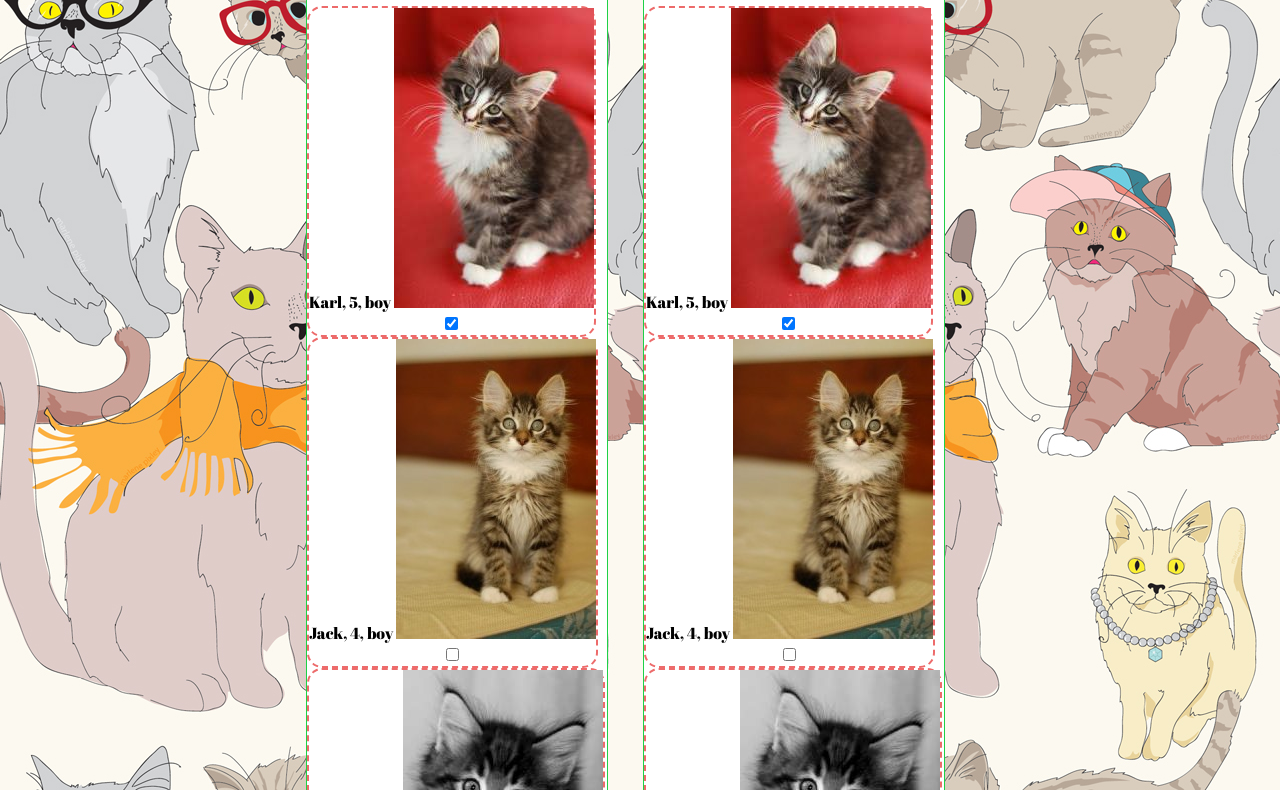
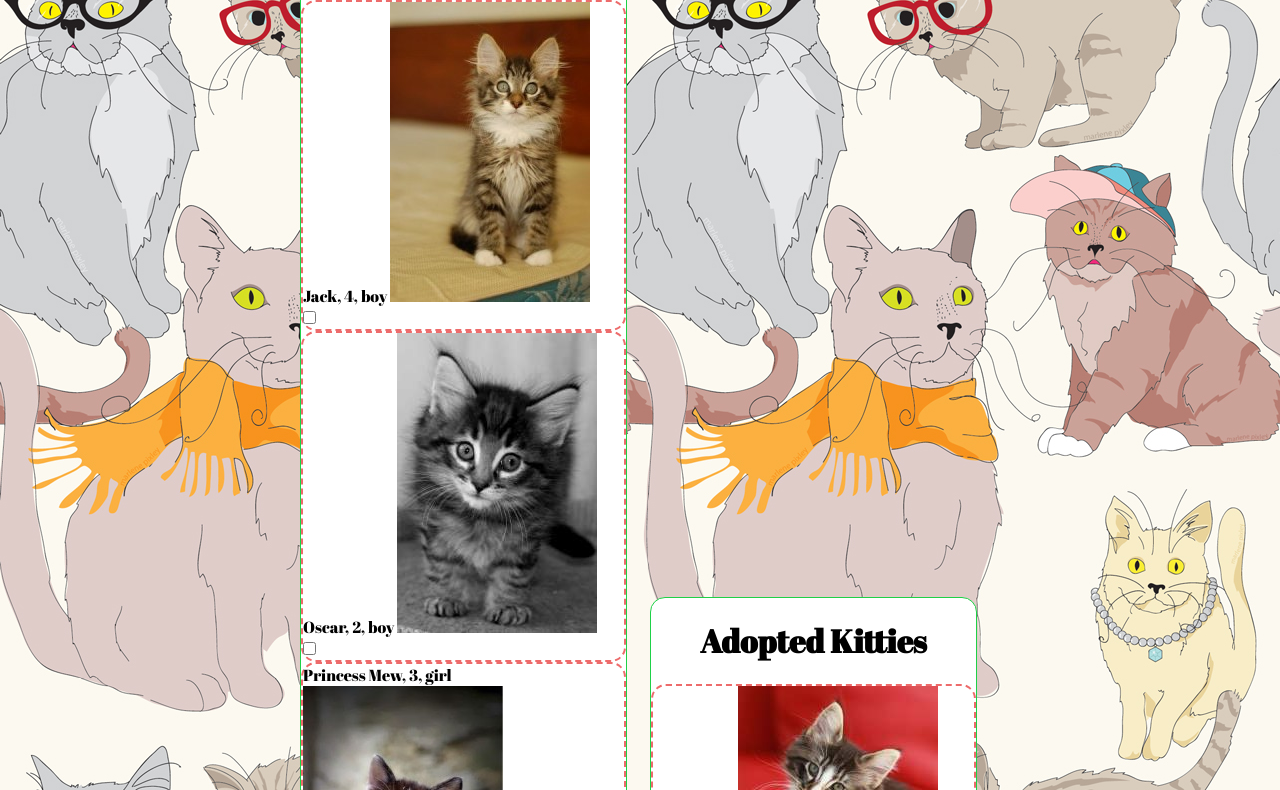
Before and after one commit to coloradojay/kitties-starter-app, a plain HTML site: page index.html in a window 1280 px wide. Shown: the part 140-930 px from the top of the page. Drawn offline with Linux system fonts and the light colour scheme.

Commit message:
Adding true/false filters to the Adopted_Adoptable columns

```diff
--- a/css/style.css
+++ b/css/style.css
@@ -1,4 +1,4 @@
-@import url(http://fonts.googleapis.com/css?family=Abril+Fatface);
+
 
 body {
 	background-image: url(../images/background.png);
@@ -12,7 +12,6 @@ header > h1 {
 #container {
 	margin: 0 auto;
 	width: 700px;
-
 }
 
 .left-container, .right-container {
@@ -21,10 +20,10 @@ header > h1 {
 	-webkit-border-radius: 15px 15px 15px 15px;
 	border: 1px solid #1ed147;
 	display: inline-block;
-  	width: 300px;
-  	min-height: 150px;
-  	margin: 1em;
+	width: 325px;
+	min-height: 150px;
 	background-color: white;
+	margin: 10px 10px 10px 10px;
 }
 
 .dashed {
@@ -32,29 +31,24 @@ header > h1 {
 	-moz-border-radius: 15px 15px 15px 15px;
 	-webkit-border-radius: 15px 15px 15px 15px;
 	border: 2px dashed #ed6b6b;
-	margin: 0;
-	display: inline-block;
-	text-align: center;
 }
 
 .adopted {
-  display: block!important;
+/*  display: block!important;
   position: absolute;
   top: -9999px;
-  left: -9999px;
+  left: -9999px;*/
 }
 
 h1 {
 	text-align: center;
 }
 ul {
-	/*padding: 25px;*/
 	margin: 0;
 	padding: 0;
 }
 li {
 	display: block;
 	margin: 0 auto;
-
 	list-style: none;
 }
--- a/index.html
+++ b/index.html
@@ -11,7 +11,9 @@
 		<![endif]-->
 
 		<link rel="stylesheet" href="css/normalize.css">
+		<link href='http://fonts.googleapis.com/css?family=Abril+Fatface' rel='stylesheet' type='text/css'>
 		<link rel="stylesheet" href="css/style.css">
+
 		<script src="js/angular.js"></script>
 		<script src="js/main.js"></script>
 		<script src="js/KittiesController.js"></script>
@@ -29,12 +31,12 @@
 			<section class="left-container">
 			<h1>Adoptable Kitties</h1>
 				<ul>
-					<li ng-class="{'adopted': kitty.adopted | false }" class="dashed" ng-repeat="kitty in kitties.kittiesList">
+					<li class="dashed" ng-repeat="kitty in kitties.kittiesList | filter:kitty.adopted=false">
 						{{ kitty.catName }},
 						{{ kitty.monthsOld }},
 						{{ kitty.gender }}
 						<img ng-src="{{kitty.image}}"><br>
-						<input type="checkbox" ng-model="kitty.adopted">
+						<input type="checkbox" ng-model="kitties.adopted">
 					</li>
 				</ul>
 			</section><!-- End left Container -->
@@ -42,12 +44,12 @@
 			<section class="right-container">
 			<h1>Adopted Kitties</h1>
 				<ul>
-					<li ng-class="{'adopted: kitty.adopted | true }" class="dashed" ng-repeat="kitty in kitties.kittiesList">
+					<li class="dashed" ng-repeat="kitty in kitties.kittiesList | filter:kitty.adopted=true">
 						{{ kitty.catName }},
 						{{ kitty.monthsOld }},
 						{{ kitty.gender }}
 						<img ng-src="{{kitty.image}}"><br>
-						<input type="checkbox" ng-model="kitty.adopted">
+						<input type="checkbox" ng-model="kitties.adopted">
 					</li>
 				</ul>
 			</section><!-- End Right Container -->
--- a/js/KittiesController.js
+++ b/js/KittiesController.js
@@ -10,7 +10,7 @@ angular
 				monthsOld: 5,
 				gender: 'boy',
 				image: "images/carl.png",
-				adopted: true,
+				adopted: true
 			},
 			{
 				catName: 'Jack',
```
